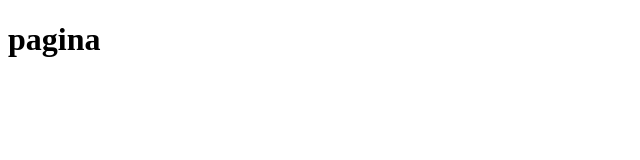
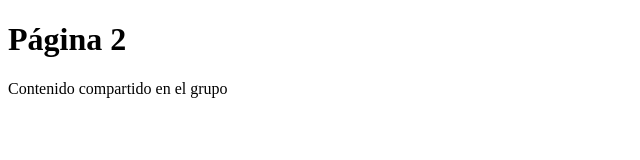
Before and after one commit to jonier1993/proyecto_compartido, a plain HTML site: page cod2.html in a window 1280 px wide. Shown: the whole page, without its empty margins (0-640 px from the left). Drawn offline with Linux system fonts and the light colour scheme.

Commit message:
Versión JFRO

```diff
--- a/cod2.html
+++ b/cod2.html
@@ -4,9 +4,10 @@
     <meta charset="UTF-8">
     <meta http-equiv="X-UA-Compatible" content="IE=edge">
     <meta name="viewport" content="width=device-width, initial-scale=1.0">
-    <title>Titulo</title>
+    <title>Página 2</title>
 </head>
 <body>
-    <h1> pagina  </h1>
+    <h1> Página 2 </h1>
+    <p>Contenido compartido en el grupo</p>
 </body>
 </html>
```
Also changed, not shown: cod1.html (+1 -1 lines), index.html (+3 -0 lines).
